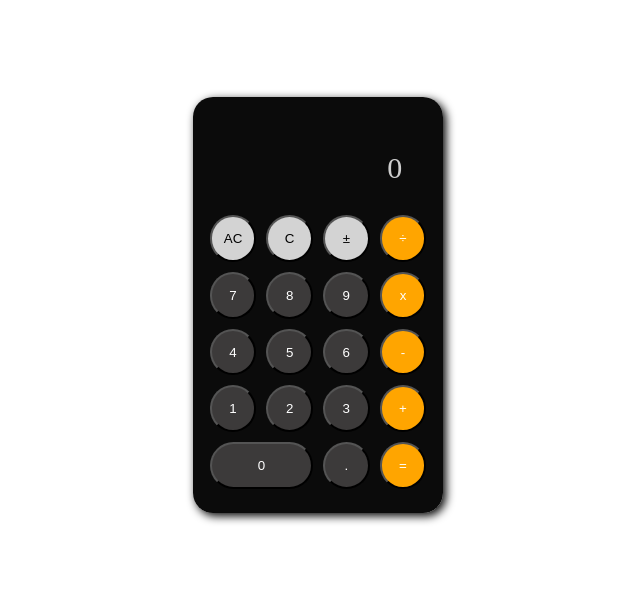
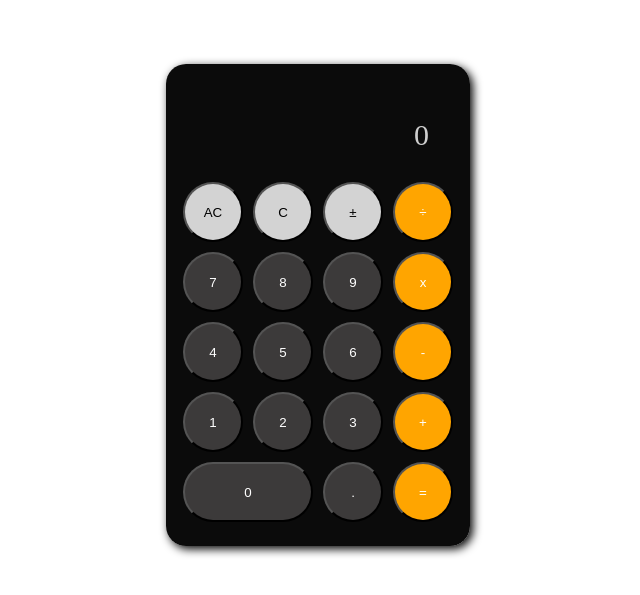
Before and after one commit to anonymousZMA/JS-Final-Assignments, a plain HTML site: page calculator/index.html in a window 1280 px wide. Shown: the part 103-698 px from the top of the page, without its empty margins (322-962 px from the left). Drawn offline with Linux system fonts and the light colour scheme.

Commit message:
increase the calculator size

```diff
--- a/calculator/style.css
+++ b/calculator/style.css
@@ -37,8 +37,8 @@ body {
 
 .btn {
   border-radius: 100%;
-  width: 3.5em;
-  height: 3.5em;
+  width: 4.5em;
+  height: 4.5em;
   color: white;
   background-color: rgba(79, 77, 77, 0.727);
 }
```
